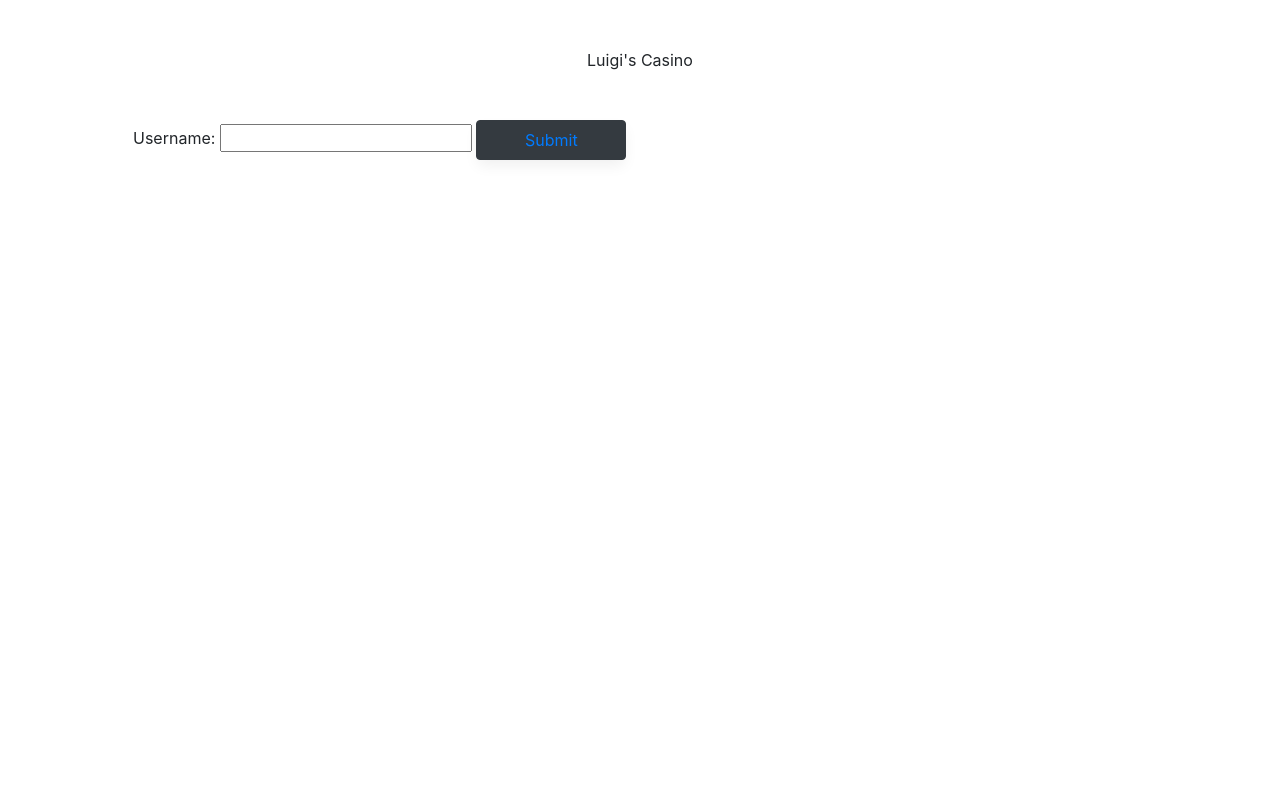
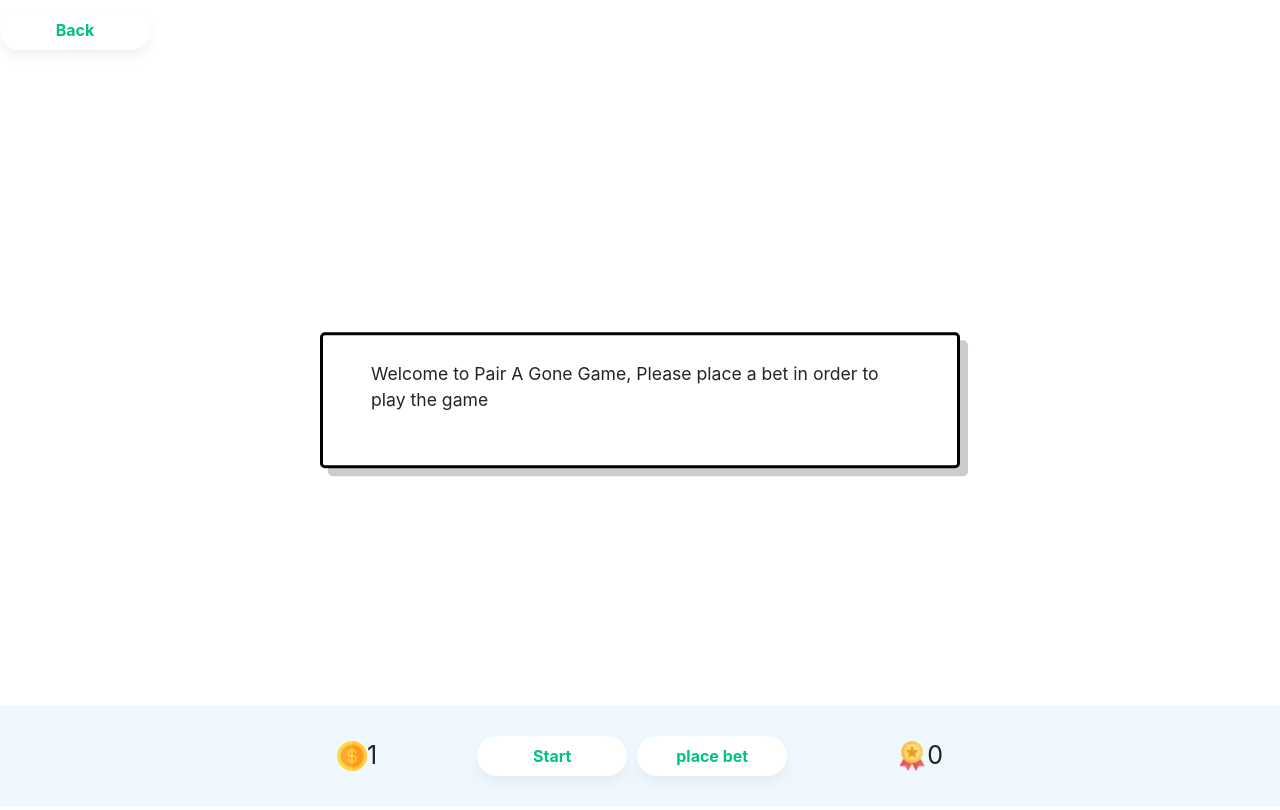
Before and after one commit to shesan24/LuigisCasino, a React (Create React App) app: page /pairagone in a window 1280 px wide. Before the commit this address led to /login. Built offline with nearby package versions, Linux system fonts and the light colour scheme.

Commit message:
fix conflict

```diff
--- a/src/App.js
+++ b/src/App.js
@@ -31,6 +31,13 @@ function App() {
             setUserCoins={setUserCoins}
           />
         </Route>
+        <Route path="/pairagone">
+          <PairAGone
+            username={username}
+            userCoins={userCoins}
+            setUserCoins={setUserCoins}
+          />
+        </Route>
         <Route path="/login">
           <Login setUsername={setUsername} setUserCoins={setUserCoins} />
         </Route>
--- a/src/PairAGone/PairAGone.js
+++ b/src/PairAGone/PairAGone.js
@@ -334,7 +334,7 @@ class PairAGone extends Component{
                         place bet
                     </button>
                     <div className="pair-score-div">
-                        <img className="pair-medal" src={medal}/> {this.state.score}
+                        <img className="pair-medal" src={medal}/>{this.state.score}
                     </div>
                 </div>
             </div>
```
